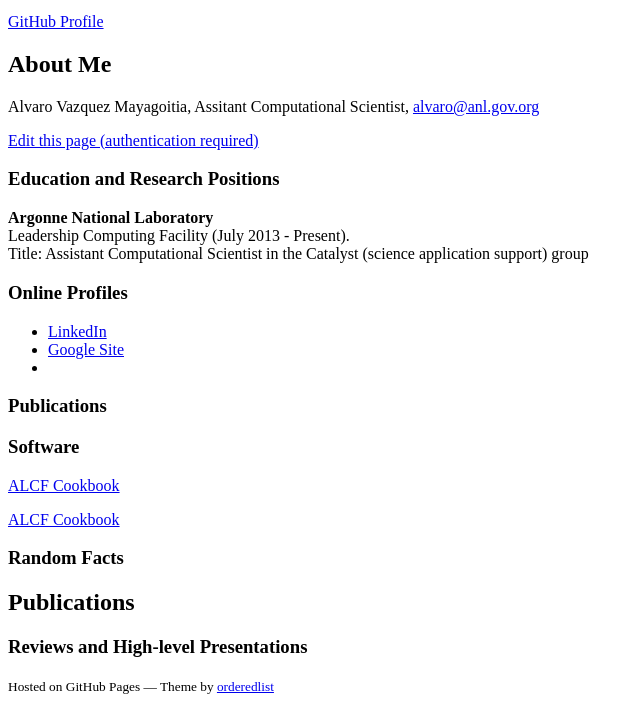
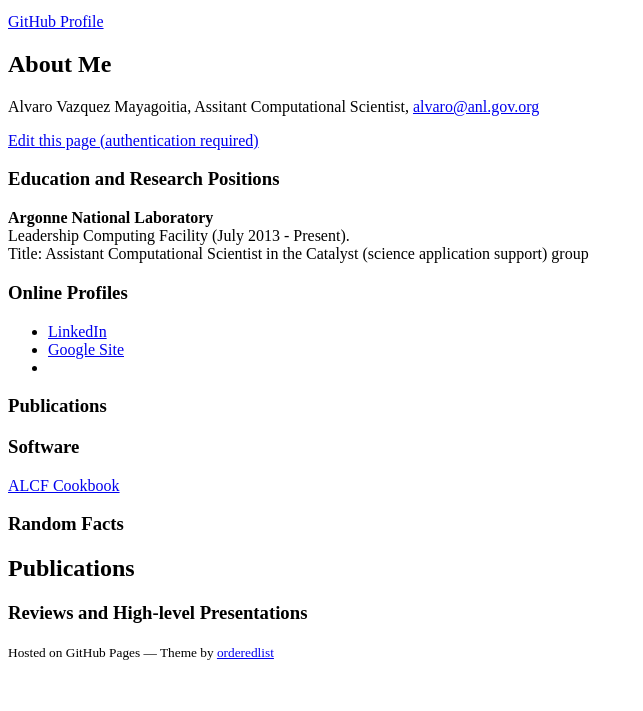
Before and after one commit to alvarovm/alvarovm.github.io, a plain HTML site: page index.html in a window 1280 px wide. Shown: the part 101-812 px from the top of the page, without its empty margins (0-643 px from the left). Drawn offline with Linux system fonts and the light colour scheme; a script that the page names is missing.

Commit message:
fix link

```diff
--- a/index.html
+++ b/index.html
@@ -55,9 +55,8 @@ Title: Assistant Computational Scientist in the Catalyst (science application su
 <h3>
 <a id="software" class="anchor" href="#software" aria-hidden="true"><span aria-hidden="true" class="octicon octicon-link"></span></a>Software</h3>
 
-<p><a href="https://alvarovmgithub.io/notes/Main.html">ALCF Cookbook</a></p>
+<p><a href="https://alvarovm.github.io/notes/Main.html">ALCF Cookbook</a></p>
 
-<p><a href="https://alvarovmgithub.io/notes/Main.html">ALCF Cookbook</a></p>
 
 
 
```
